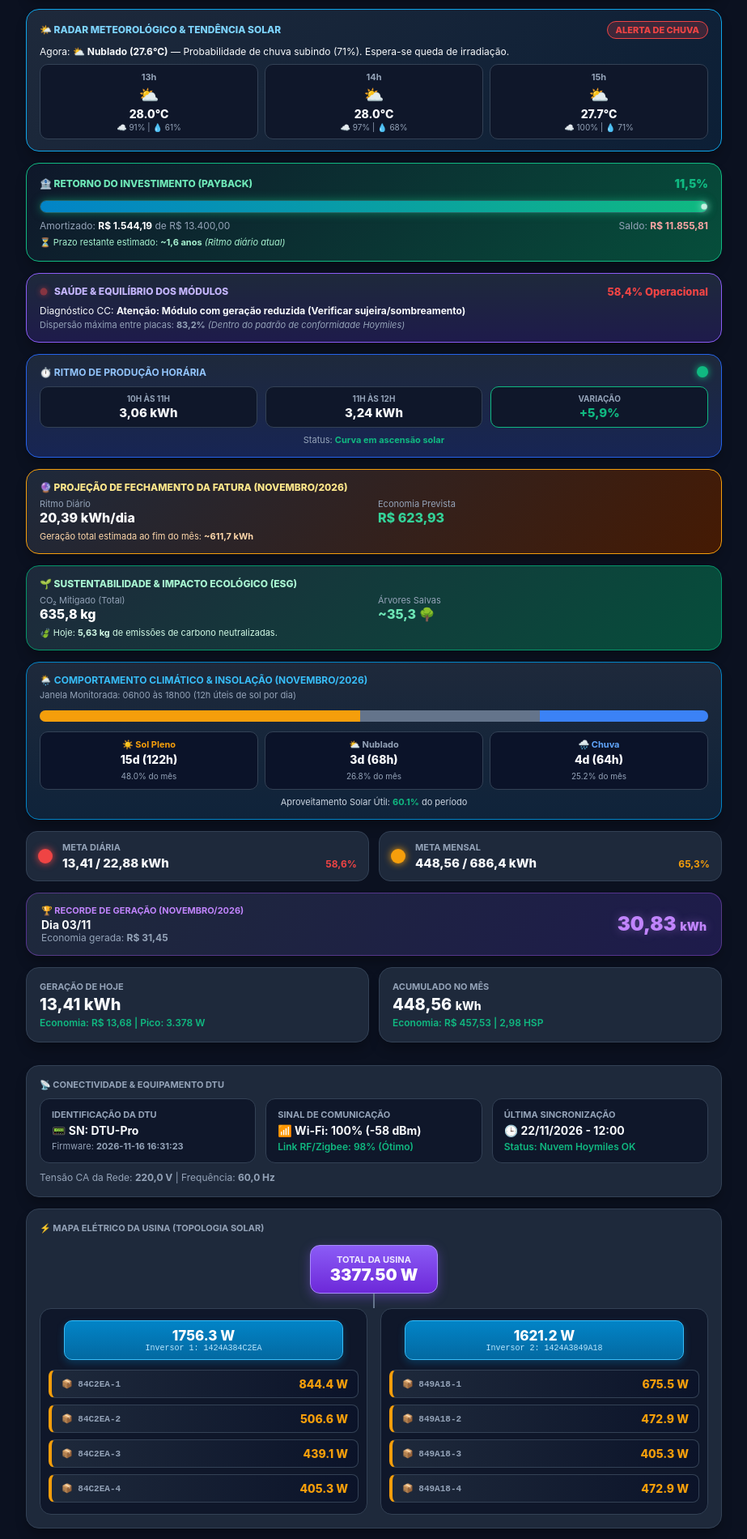
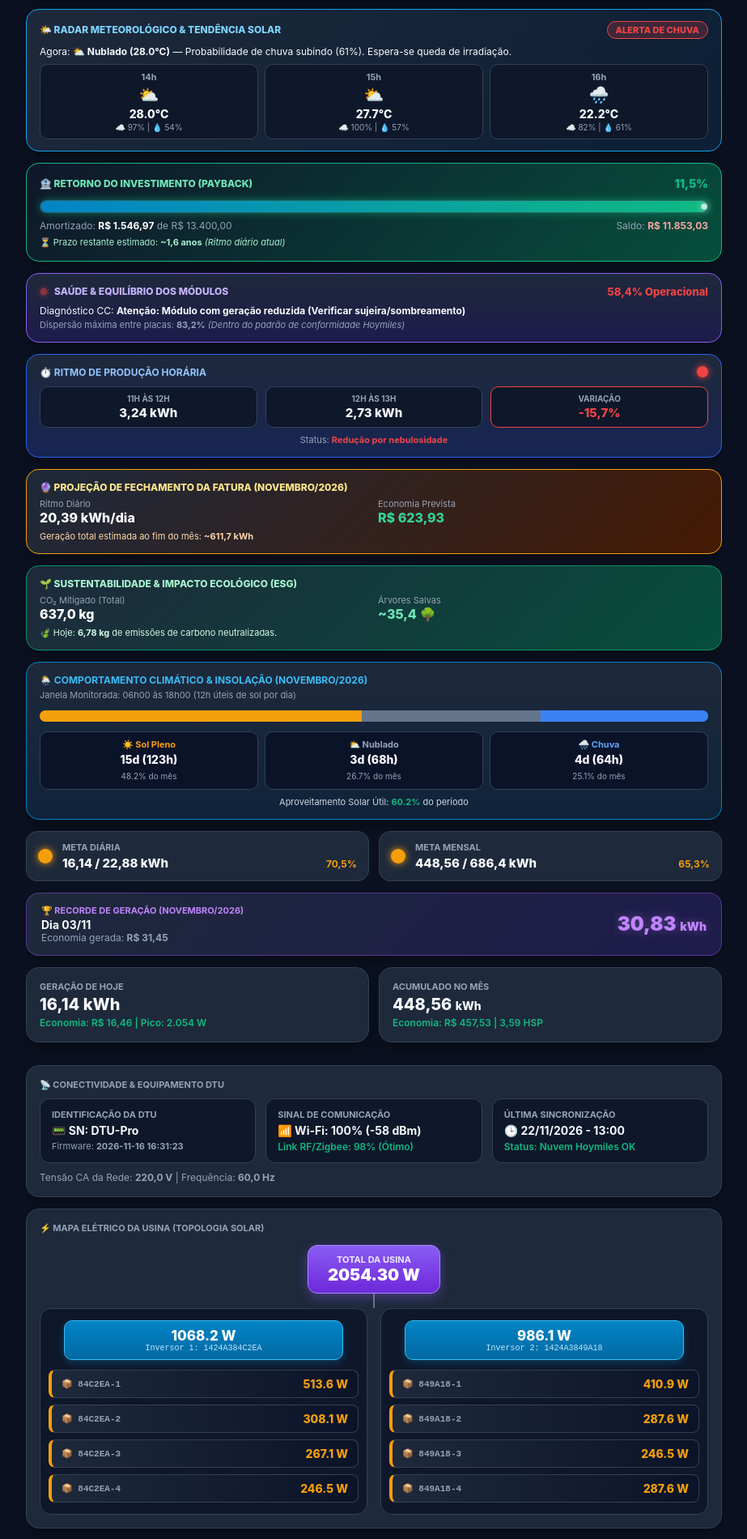
Before and after one commit to renatocosta93/monitor-hoymiles, a plain HTML site: page index.html in a window 1280 px wide. Shown: the part 302-2202 px from the top of the page at 81% size, without its empty margins (178-1101 px from the left). Drawn offline with Linux system fonts and the light colour scheme.

Commit message:
Auto-update Solar Web Dashboard [skip ci]

```diff
--- a/index.html
+++ b/index.html
@@ -461,7 +461,7 @@
 
                 <span class="status-text">Online (Gerando)</span>
             </div>
-            <p class="location">📍 Vargem Grande Paulista - SP | Atualizado às 22/11/2026 - 12:00</p>
+            <p class="location">📍 Vargem Grande Paulista - SP | Atualizado às 22/11/2026 - 13:00</p>
 
             <div class="btn-sync-wrapper">
                 <button id="btnAtualizar" class="btn-sync" onclick="solicitarAtualizacao()">
@@ -472,8 +472,8 @@
 
         <div class="card power-card-compact">
             <div class="stat-label">Potência Instantânea de Geração</div>
-            <div class="power-val">3377.50 <span style="font-size: 20px;">W</span></div>
-            <div class="power-sub">75,1% da capacidade instalada (4500 Wp)</div>
+            <div class="power-val">2054.30 <span style="font-size: 20px;">W</span></div>
+            <div class="power-sub">45,7% da capacidade instalada (4500 Wp)</div>
         </div>
 
         <!-- RADAR METEOROLÓGICO -->
@@ -487,29 +487,29 @@
                 </span>
             </div>
             <div style="font-size: 12px; color: var(--text-main); margin-bottom: 8px;">
-                Agora: <b>⛅ Nublado (27.6°C)</b> — Probabilidade de chuva subindo (71%). Espera-se queda de irradiação.
+                Agora: <b>⛅ Nublado (28.0°C)</b> — Probabilidade de chuva subindo (61%). Espera-se queda de irradiação.
             </div>
             <div class="radar-grid">
-
-        <div class="radar-block">
-            <div class="radar-hour">13h</div>
-            <div class="radar-icon">⛅</div>
-            <div class="radar-temp">28.0°C</div>
-            <div class="radar-sub">☁️ 91% | 💧 61%</div>
-        </div>
 
         <div class="radar-block">
             <div class="radar-hour">14h</div>
             <div class="radar-icon">⛅</div>
             <div class="radar-temp">28.0°C</div>
-            <div class="radar-sub">☁️ 97% | 💧 68%</div>
+            <div class="radar-sub">☁️ 97% | 💧 54%</div>
         </div>
 
         <div class="radar-block">
             <div class="radar-hour">15h</div>
             <div class="radar-icon">⛅</div>
             <div class="radar-temp">27.7°C</div>
-            <div class="radar-sub">☁️ 100% | 💧 71%</div>
+            <div class="radar-sub">☁️ 100% | 💧 57%</div>
+        </div>
+
+        <div class="radar-block">
+            <div class="radar-hour">16h</div>
+            <div class="radar-icon">🌧️</div>
+            <div class="radar-temp">22.2°C</div>
+            <div class="radar-sub">☁️ 82% | 💧 61%</div>
         </div>
 
             </div>
@@ -529,8 +529,8 @@
                 </div>
             </div>
             <div style="display: flex; justify-content: space-between; font-size: 12px; color: var(--text-muted); margin-top: 4px;">
-                <span>Amortizado: <b style="color: #ffffff;">R$ 1.544,19</b> de R$ 13.400,00</span>
-                <span>Saldo: <b style="color: #fca5a5;">R$ 11.855,81</b></span>
+                <span>Amortizado: <b style="color: #ffffff;">R$ 1.546,97</b> de R$ 13.400,00</span>
+                <span>Saldo: <b style="color: #fca5a5;">R$ 11.853,03</b></span>
             </div>
             <div style="font-size: 11px; color: #a7f3d0; margin-top: 6px;">
                 ⏳ Prazo restante estimado: <b>~1,6 anos</b> <i>(Ritmo diário atual)</i>
@@ -560,24 +560,24 @@
                 <div class="hourly-title">
                     <span>⏱️ Ritmo de Produção Horária</span>
                 </div>
-                <div class="hourly-light" style="background-color: #10b981; color: #10b981;"></div>
+                <div class="hourly-light" style="background-color: #ef4444; color: #ef4444;"></div>
             </div>
             <div class="hourly-grid">
-                <div class="hourly-block">
-                    <div class="hourly-block-lbl">10h às 11h</div>
-                    <div class="hourly-block-val">3,06 kWh</div>
-                </div>
                 <div class="hourly-block">
                     <div class="hourly-block-lbl">11h às 12h</div>
                     <div class="hourly-block-val">3,24 kWh</div>
                 </div>
-                <div class="hourly-block" style="border-color: #10b981;">
+                <div class="hourly-block">
+                    <div class="hourly-block-lbl">12h às 13h</div>
+                    <div class="hourly-block-val">2,73 kWh</div>
+                </div>
+                <div class="hourly-block" style="border-color: #ef4444;">
                     <div class="hourly-block-lbl">Variação</div>
-                    <div class="hourly-block-val" style="color: #10b981;">+5,9%</div>
+                    <div class="hourly-block-val" style="color: #ef4444;">-15,7%</div>
                 </div>
             </div>
             <div style="font-size: 11px; color: #94a3b8; text-align: center; margin-top: 8px;">
-                Status: <b style="color: #10b981;">Curva em ascensão solar</b>
+                Status: <b style="color: #ef4444;">Redução por nebulosidade</b>
             </div>
         </div>
 
@@ -609,15 +609,15 @@
             <div style="display: grid; grid-template-columns: 1fr 1fr; gap: 10px;">
                 <div>
                     <div style="font-size: 11px; color: var(--text-muted);">CO₂ Mitigado (Total)</div>
-                    <div style="font-size: 16px; font-weight: 800; color: #ffffff;">635,8 kg</div>
+                    <div style="font-size: 16px; font-weight: 800; color: #ffffff;">637,0 kg</div>
                 </div>
                 <div>
                     <div style="font-size: 11px; color: var(--text-muted);">Árvores Salvas</div>
-                    <div style="font-size: 16px; font-weight: 800; color: #6ee7b7;">~35,3 🌳</div>
+                    <div style="font-size: 16px; font-weight: 800; color: #6ee7b7;">~35,4 🌳</div>
                 </div>
             </div>
             <div style="font-size: 11px; color: #d1fae5; margin-top: 6px;">
-                🍃 Hoje: <b>5,63 kg</b> de emissões de carbono neutralizadas.
+                🍃 Hoje: <b>6,78 kg</b> de emissões de carbono neutralizadas.
             </div>
         </div>
 
@@ -630,40 +630,40 @@
                 Janela Monitorada: 06h00 às 18h00 (12h úteis de sol por dia)
             </div>
             <div class="climate-progress-bar">
-                <div class="climate-seg-sol" style="width: 48.0%;" title="Sol: 48.0%"></div>
-                <div class="climate-seg-nublado" style="width: 26.8%;" title="Nublado: 26.8%"></div>
-                <div class="climate-seg-chuva" style="width: 25.2%;" title="Chuva: 25.2%"></div>
+                <div class="climate-seg-sol" style="width: 48.2%;" title="Sol: 48.2%"></div>
+                <div class="climate-seg-nublado" style="width: 26.7%;" title="Nublado: 26.7%"></div>
+                <div class="climate-seg-chuva" style="width: 25.1%;" title="Chuva: 25.1%"></div>
             </div>
             <div class="climate-grid">
                 <div class="climate-box">
                     <span class="climate-box-title" style="color: #f59e0b;">☀️ Sol Pleno</span>
-                    <div class="climate-box-val">15d (122h)</div>
-                    <span class="climate-box-sub">48.0% do mês</span>
+                    <div class="climate-box-val">15d (123h)</div>
+                    <span class="climate-box-sub">48.2% do mês</span>
                 </div>
                 <div class="climate-box">
                     <span class="climate-box-title" style="color: #94a3b8;">⛅ Nublado</span>
                     <div class="climate-box-val">3d (68h)</div>
-                    <span class="climate-box-sub">26.8% do mês</span>
+                    <span class="climate-box-sub">26.7% do mês</span>
                 </div>
                 <div class="climate-box">
                     <span class="climate-box-title" style="color: #60a5fa;">🌧️ Chuva</span>
                     <div class="climate-box-val">4d (64h)</div>
-                    <span class="climate-box-sub">25.2% do mês</span>
+                    <span class="climate-box-sub">25.1% do mês</span>
                 </div>
             </div>
             <div style="font-size: 11px; color: #cbd5e1; text-align: center; margin-top: 8px;">
-                Aproveitamento Solar Útil: <b style="color: #10b981;">60.1%</b> do período
+                Aproveitamento Solar Útil: <b style="color: #10b981;">60.2%</b> do período
             </div>
         </div>
 
         <div class="farois-grid">
             <div class="farol-card">
-                <div class="farol-luz" style="background-color: #ef4444; color: #ef4444;"></div>
+                <div class="farol-luz" style="background-color: #f59e0b; color: #f59e0b;"></div>
                 <div class="farol-info">
                     <span class="farol-title">Meta Diária</span>
                     <div class="farol-inline">
-                        <span class="farol-kwh-line">13,41 / 22,88 kWh</span>
-                        <span class="farol-pct-tag" style="color: #ef4444;">58,6%</span>
+                        <span class="farol-kwh-line">16,14 / 22,88 kWh</span>
+                        <span class="farol-pct-tag" style="color: #f59e0b;">70,5%</span>
                     </div>
                 </div>
             </div>
@@ -691,13 +691,13 @@
         <div class="grid-cards">
             <div class="card">
                 <div class="stat-label">Geração de Hoje</div>
-                <div class="stat-val">13,41 kWh</div>
-                <div class="stat-sub">Economia: R$ 13,68 | Pico: 3.378 W</div>
+                <div class="stat-val">16,14 kWh</div>
+                <div class="stat-sub">Economia: R$ 16,46 | Pico: 2.054 W</div>
             </div>
             <div class="card">
                 <div class="stat-label">Acumulado no Mês</div>
                 <div class="stat-val">448,56 <span style="font-size: 14px;">kWh</span></div>
-                <div class="stat-sub">Economia: R$ 457,53 | 2,98 HSP</div>
+                <div class="stat-sub">Economia: R$ 457,53 | 3,59 HSP</div>
             </div>
         </div>
 
@@ -716,7 +716,7 @@
                 </div>
                 <div class="dtu-item">
                     <span class="dtu-item-title">Última Sincronização</span>
-                    <span class="dtu-item-val">🕒 22/11/2026 - 12:00</span>
+                    <span class="dtu-item-val">🕒 22/11/2026 - 13:00</span>
                     <span class="dtu-item-sub">Status: Nuvem Hoymiles OK</span>
                 </div>
             </div>
@@ -730,63 +730,63 @@
             <div class="topology-container">
                 <div class="topo-node-total">
                     <div class="topo-total-title">Total da Usina</div>
-                    <div class="topo-total-val">3377.50 W</div>
+                    <div class="topo-total-val">2054.30 W</div>
                 </div>
                 <div class="topo-branch-line"></div>
                 <div class="topo-inverters-wrapper">
 
         <div class="topo-inverter-col">
             <div class="topo-inv-box">
-                <div class="topo-inv-pow">1756.3 W</div>
+                <div class="topo-inv-pow">1068.2 W</div>
                 <div class="topo-inv-sn">Inversor 1: 1424A384C2EA</div>
             </div>
             <div class="topo-panels-stack">
 
                 <div class="topo-panel-box">
                     <span class="topo-panel-id">📦 84C2EA-1</span>
-                    <span class="topo-panel-pow">844.4 W</span>
+                    <span class="topo-panel-pow">513.6 W</span>
                 </div>
 
                 <div class="topo-panel-box">
                     <span class="topo-panel-id">📦 84C2EA-2</span>
-                    <span class="topo-panel-pow">506.6 W</span>
+                    <span class="topo-panel-pow">308.1 W</span>
                 </div>
 
                 <div class="topo-panel-box">
                     <span class="topo-panel-id">📦 84C2EA-3</span>
-                    <span class="topo-panel-pow">439.1 W</span>
+                    <span class="topo-panel-pow">267.1 W</span>
                 </div>
 
                 <div class="topo-panel-box">
                     <span class="topo-panel-id">📦 84C2EA-4</span>
-                    <span class="topo-panel-pow">405.3 W</span>
+                    <span class="topo-panel-pow">246.5 W</span>
                 </div>
             </div></div>
         <div class="topo-inverter-col">
             <div class="topo-inv-box">
-                <div class="topo-inv-pow">1621.2 W</div>
+                <div class="topo-inv-pow">986.1 W</div>
                 <div class="topo-inv-sn">Inversor 2: 1424A3849A18</div>
             </div>
             <div class="topo-panels-stack">
 
                 <div class="topo-panel-box">
                     <span class="topo-panel-id">📦 849A18-1</span>
-                    <span class="topo-panel-pow">675.5 W</span>
+                    <span class="topo-panel-pow">410.9 W</span>
                 </div>
 
                 <div class="topo-panel-box">
                     <span class="topo-panel-id">📦 849A18-2</span>
-                    <span class="topo-panel-pow">472.9 W</span>
+                    <span class="topo-panel-pow">287.6 W</span>
                 </div>
 
                 <div class="topo-panel-box">
                     <span class="topo-panel-id">📦 849A18-3</span>
-                    <span class="topo-panel-pow">405.3 W</span>
+                    <span class="topo-panel-pow">246.5 W</span>
                 </div>
 
                 <div class="topo-panel-box">
                     <span class="topo-panel-id">📦 849A18-4</span>
-                    <span class="topo-panel-pow">472.9 W</span>
+                    <span class="topo-panel-pow">287.6 W</span>
                 </div>
             </div></div>
                 </div>
```
Also changed, not shown: state.json (+8 -5 lines).
